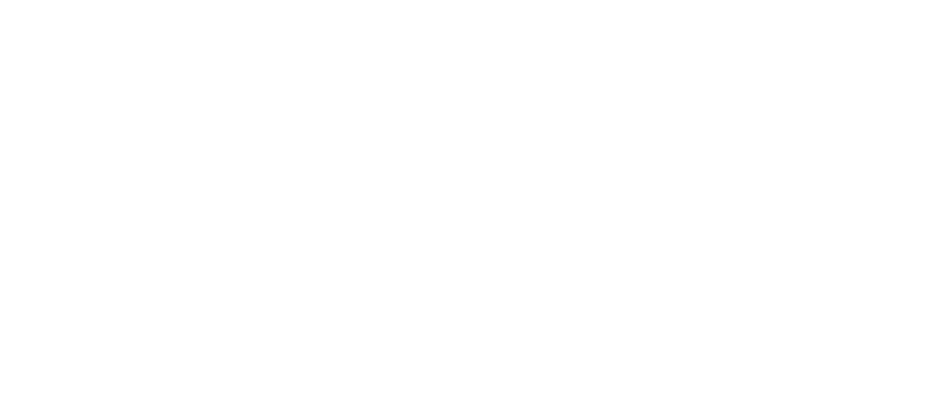
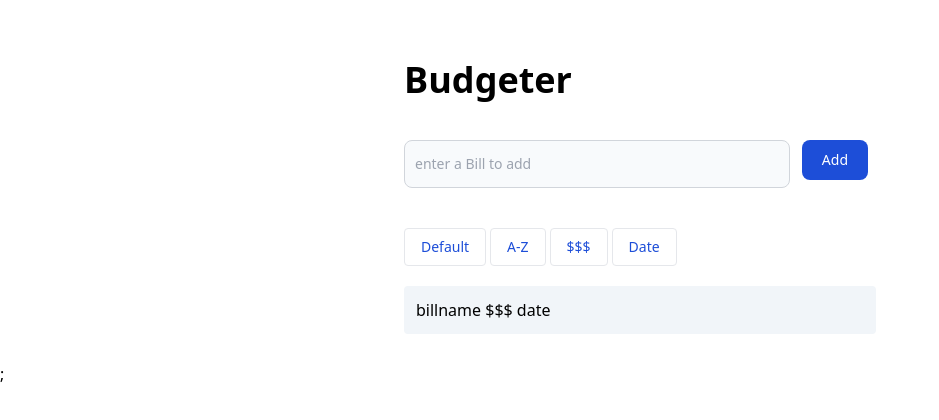
Before and after one commit to mark-elias/Expense_Tracker, a React (Vite) app in the folder react-to-do-list-project/: page / in a window 1280 px wide. Shown: the top 420 px of the page, without its empty margins (0-939 px from the left). Built offline with nearby package versions, Linux system fonts and the light colour scheme.

Commit message:
basic styling complete

```diff
--- a/react-to-do-list-project/src/App.jsx
+++ b/react-to-do-list-project/src/App.jsx
@@ -2,7 +2,11 @@
 import Budgeter from "./Budgeter";
 
 function App() {
-  return <Budgeter></Budgeter>;
+  return (
+    <div className="bg-white h-screen">
+      <Budgeter></Budgeter>;
+    </div>
+  );
 }
 
 export default App;
--- a/react-to-do-list-project/src/BillContainer.jsx
+++ b/react-to-do-list-project/src/BillContainer.jsx
@@ -1,14 +1,10 @@
-function BillContainer() {
+function BillContainer({bills}) {
 
 
   return (
     <ul>
-      <li></li>
-      <li></li>
-      <li></li>
-      <li></li>
+      <li className="bg-slate-100 p-3 rounded my-2">billname $$$ date</li>
     </ul>
-
   );
 }
 
--- a/react-to-do-list-project/src/Budgeter.jsx
+++ b/react-to-do-list-project/src/Budgeter.jsx
@@ -4,8 +4,20 @@
 import BillContainer from "./BillContainer";
 
 function Budgeter() {
+
+  const items = [
+    { id: 1, name: 'Item 1' },
+    { id: 2, name: 'Item 2' },
+    { id: 3, name: 'Item 3' },
+  ];
+
   return (
-    <></>
+    <div className="p-5 md:mx-40 lg:mx-64 xl:mx-96 ">
+      <h1 className="text-4xl font-black my-10">Budgeter</h1>
+      <InputContainer></InputContainer>
+      <TabContainer></TabContainer>
+      <BillContainer></BillContainer>
+    </div>
   );
 }
 
--- a/react-to-do-list-project/src/InputContainer.jsx
+++ b/react-to-do-list-project/src/InputContainer.jsx
@@ -1,7 +1,20 @@
 function InputContainer() {
   return (
-    <>
-    </>
+    <div className="flex gap-3 mb-10">
+      <input
+        type="text"
+        id="input-box"
+        class="bg-slate-50 border border-gray-300 text-gray-900 text-sm rounded-lg focus:ring-blue-500 focus:border-blue-500 block w-full p-2.5"
+        placeholder="enter a Bill to add"
+        required
+      />
+      <button
+        type="button"
+        class="text-white bg-blue-700 hover:bg-blue-800 focus:ring-4 focus:ring-blue-300 font-medium rounded-lg text-sm px-5 py-2.5 me-2 mb-2 dark:bg-blue-600 dark:hover:bg-blue-700 focus:outline-none dark:focus:ring-blue-800"
+      >
+        Add
+      </button>
+    </div>
   );
 }
 
--- a/react-to-do-list-project/src/TabContainer.jsx
+++ b/react-to-do-list-project/src/TabContainer.jsx
@@ -1,6 +1,19 @@
 function TabContainer() {
   return (
-    <></>
+    <div className="flex gap-1 my-5">
+      <button className="px-4 py-2 text-sm font-medium text-blue-700 bg-white border border-gray-200 rounded hover:bg-gray-100">
+        Default
+      </button>
+      <button className="px-4 py-2 text-sm font-medium text-blue-700 bg-white border border-gray-200 rounded hover:bg-gray-100">
+        A-Z
+      </button>
+      <button className="px-4 py-2 text-sm font-medium text-blue-700 bg-white border border-gray-200 rounded hover:bg-gray-100">
+        $$$
+      </button>
+      <button className="px-4 py-2 text-sm font-medium text-blue-700 bg-white border border-gray-200 rounded hover:bg-gray-100">
+        Date
+      </button>
+    </div>
   );
 }
 
```
